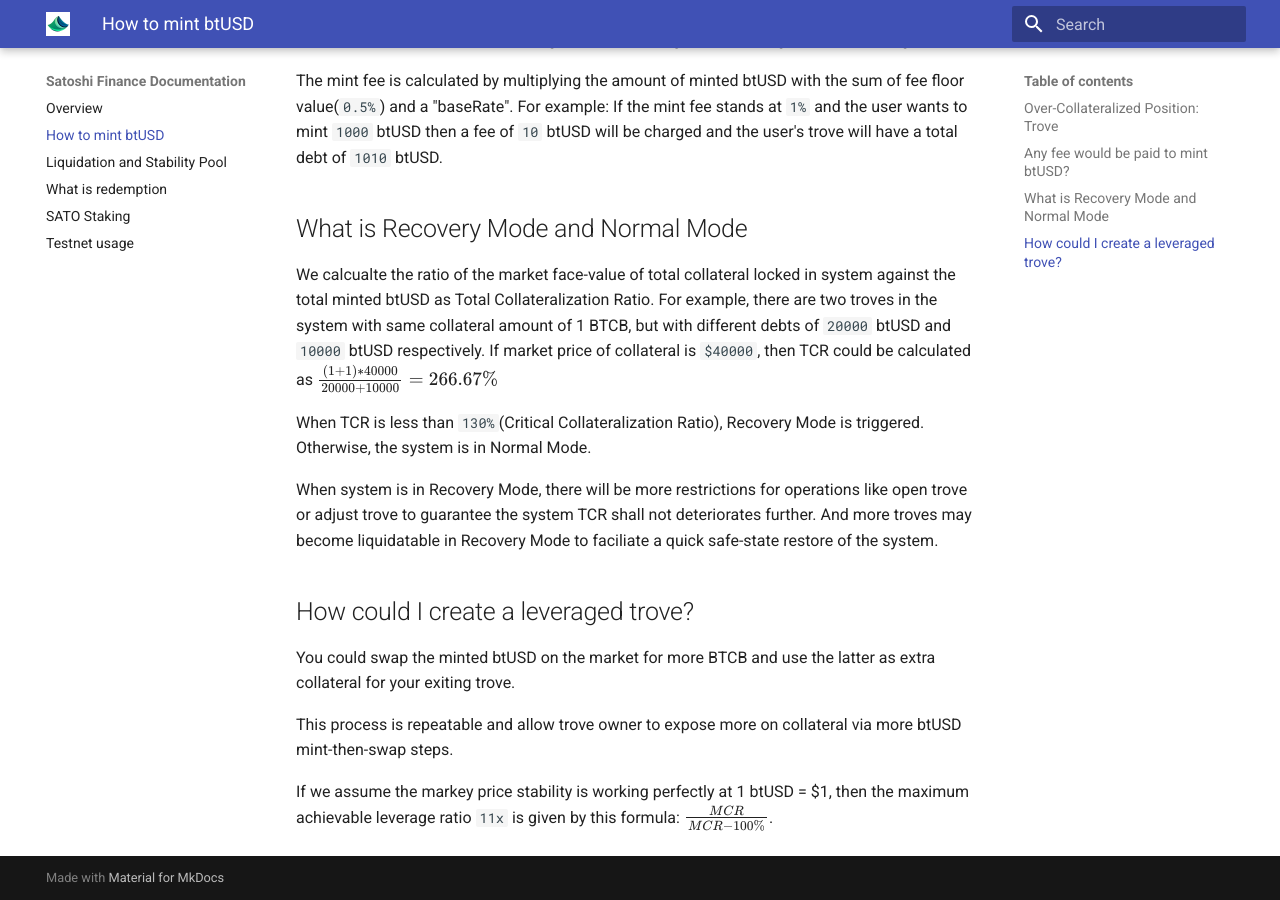
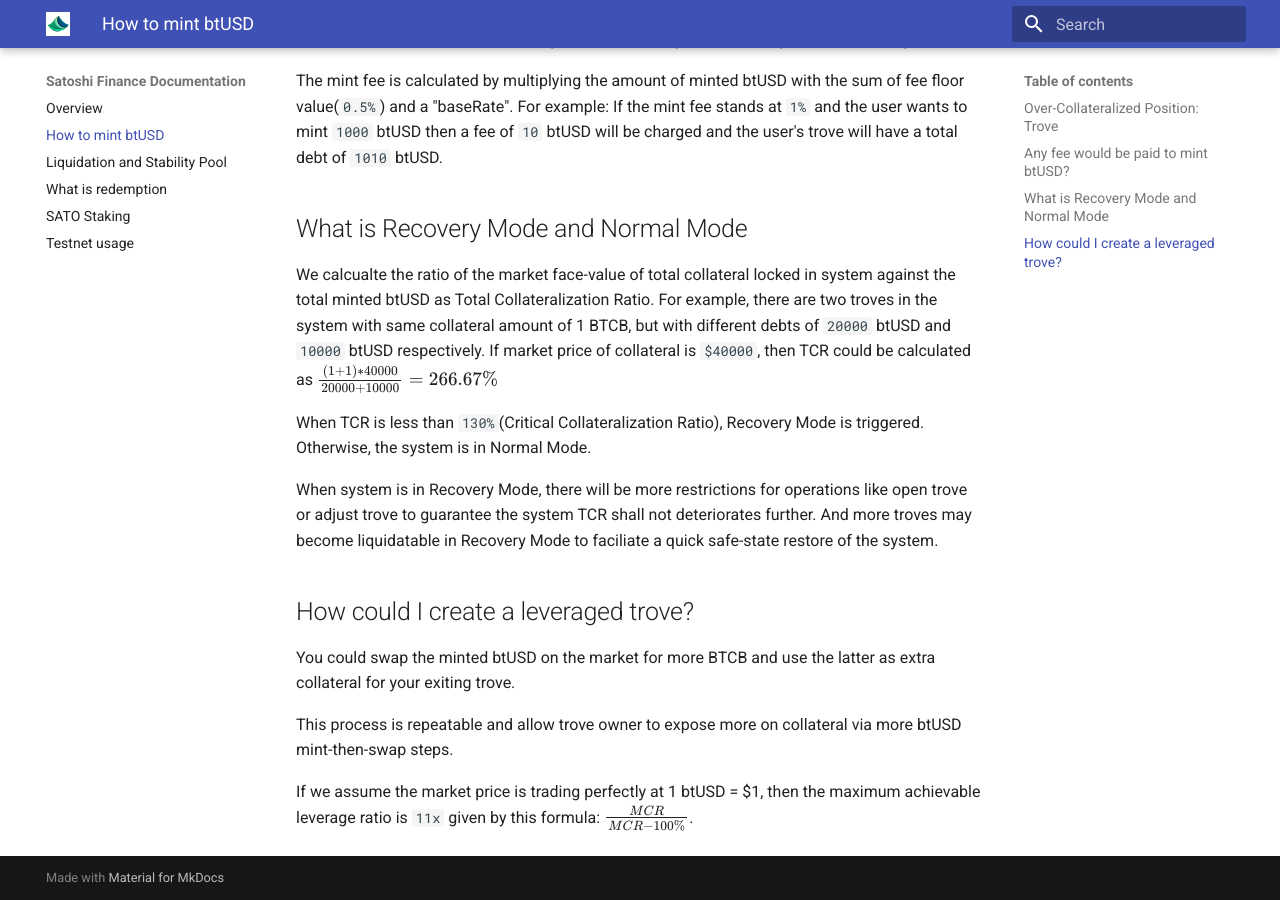
Before and after one commit to Satoshi-Finance/satofi.github.io, an MkDocs documentation site: the page built from docs/How to mint btUSD.md, in a window 1280 px wide and 900 px high, scrolled down 778 px. Built offline with MkDocs 1.6.1 and Material for MkDocs 9.7.7, drawn with Linux system fonts in a browser that asks for light colours.

Commit message:
fix typo for add leverage trove in how to mint

```diff
--- a/docs/How to mint btUSD.md
+++ b/docs/How to mint btUSD.md
@@ -27,4 +27,4 @@
 
 This process is repeatable and allow trove owner to expose more on collateral via more btUSD mint-then-swap steps.
 
-If we assume the markey price stability is working perfectly at 1 btUSD = $1, then the maximum achievable leverage ratio `11x` is given by this formula: $\frac{MCR}{MCR - 100\%}$.
+If we assume the market price is trading perfectly at 1 btUSD = $1, then the maximum achievable leverage ratio is `11x` given by this formula: $\frac{MCR}{MCR - 100\%}$.
```
